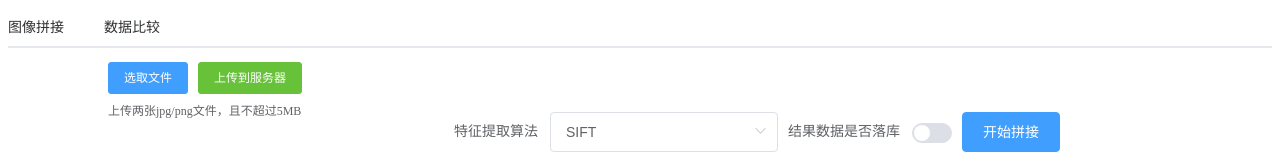
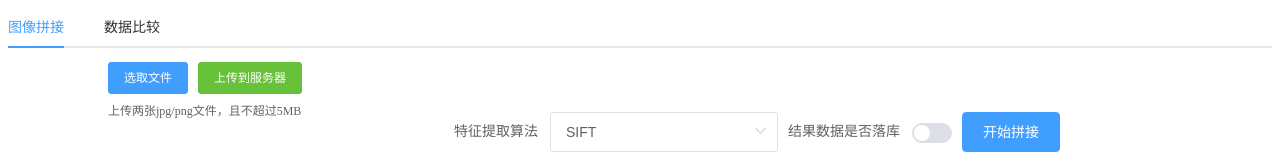
Before and after one commit to bodhisatan/stitch-frontend, a Vue app: page / in a window 1280 px wide. Shown: the top 160 px of the page. Built offline with nearby package versions, Linux system fonts and the light colour scheme.

Commit message:
设置默认tab

```diff
--- a/src/App.vue
+++ b/src/App.vue
@@ -1,6 +1,6 @@
 <template>
   <div id="app">
-    <el-tabs @tab-click="handleClick">
+    <el-tabs @tab-click="handleClick" v-model="first">
       <el-tab-pane name="first" label="图像拼接" ></el-tab-pane>
       <el-tab-pane name="second" label="数据比较"></el-tab-pane>
     </el-tabs>
@@ -13,6 +13,7 @@ export default {
   name: 'App',
   data () {
     return {
+      first: "first"
     }
   },
   methods: {
```
